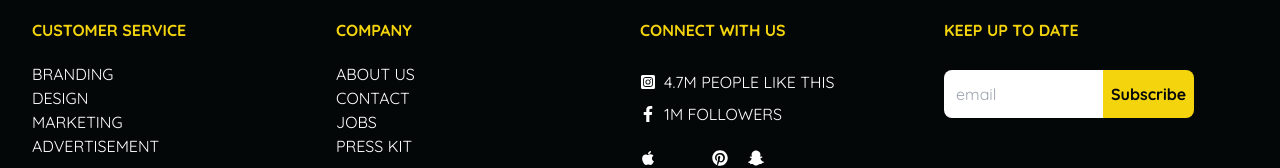
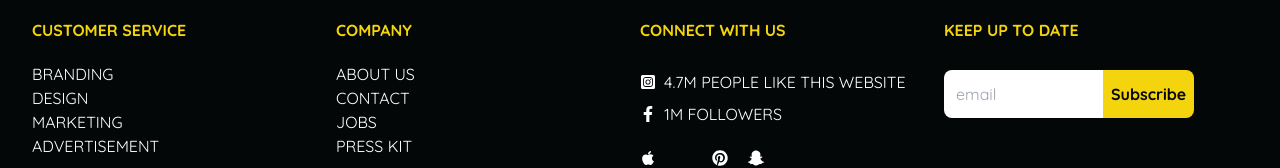
Before and after one commit to mdtajulislammt/sell-ecommerce, a React (Vite) app: page /CartDetails in a window 1280 px wide. Shown: the part 1587-1755 px from the top of the page. Built offline with nearby package versions, Linux system fonts and the light colour scheme; some icons are missing.

Commit message:
Update Footer

```diff
--- a/src/Footer/Footer.jsx
+++ b/src/Footer/Footer.jsx
@@ -22,7 +22,7 @@ const Footer = () => {
   {/* COMPANY */}
   <nav className="text-primary-white flex flex-col ">
     <header className=" font-bold text-primary-yellow mb-5">Company</header>
-    <a className="link link-hover">About us</a>
+    <a className="link link-hover">About Us</a>
     <a className="link link-hover">Contact</a>
     <a className="link link-hover">Jobs</a>
     <a className="link link-hover">Press kit</a>
@@ -30,7 +30,7 @@ const Footer = () => {
   {/* CONNECT WITH US */}
   <nav className="text-primary-white flex flex-col gap-2">
     <header className=" font-bold text-primary-yellow mb-5">CONNECT WITH US</header>
-    <a className="link link-hover flex items-center gap-2"><FaInstagramSquare /> <span>4.7M People Like this</span></a>
+    <a className="link link-hover flex items-center gap-2"><FaInstagramSquare /> <span>4.7M People Like this website</span></a>
     <a className="link link-hover flex items-center gap-2"><FaFacebookF /> <span>1M Followers</span></a>
     <div className='flex items-center gap-5 mt-3'>
     <a className="link link-hover"><FaApple /></a>
```
